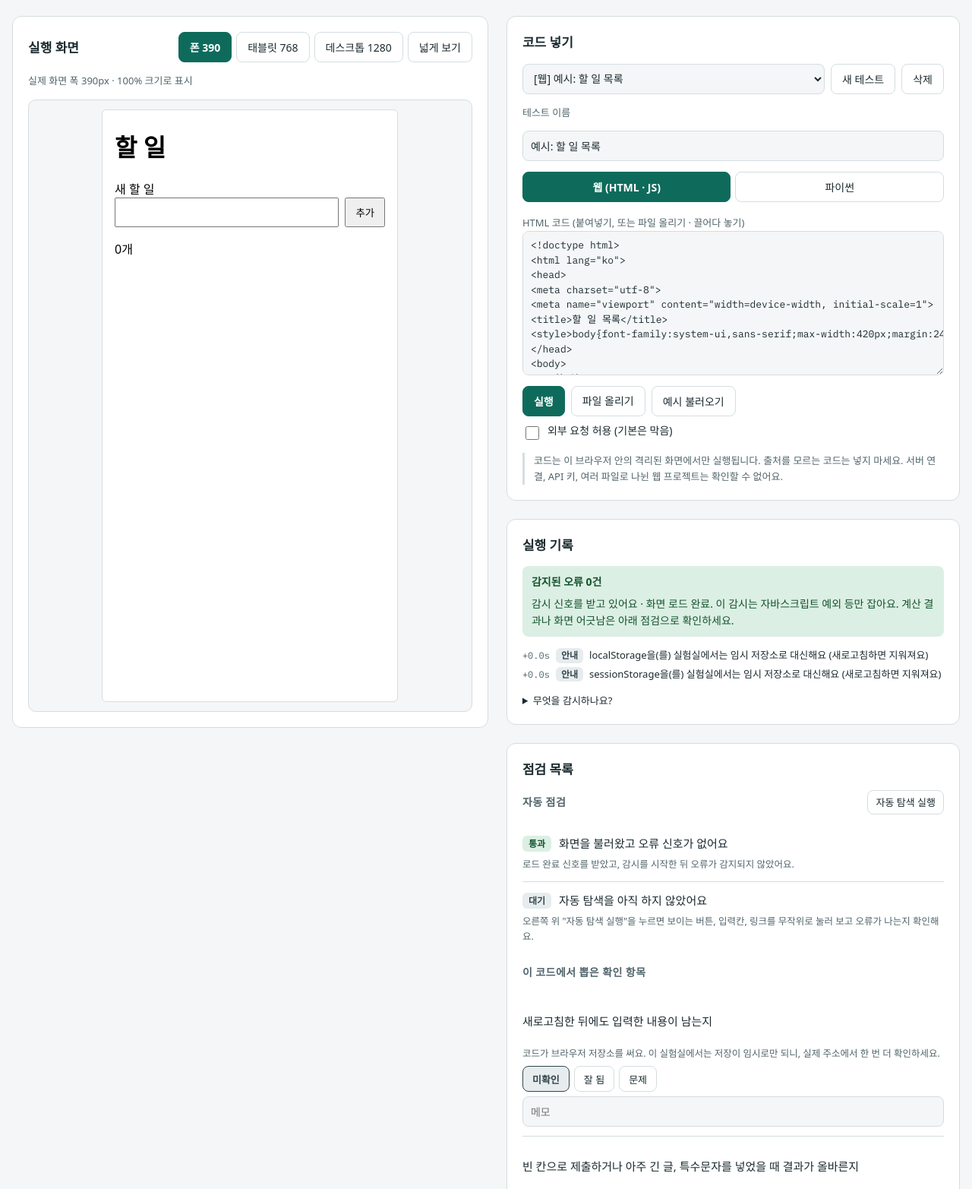
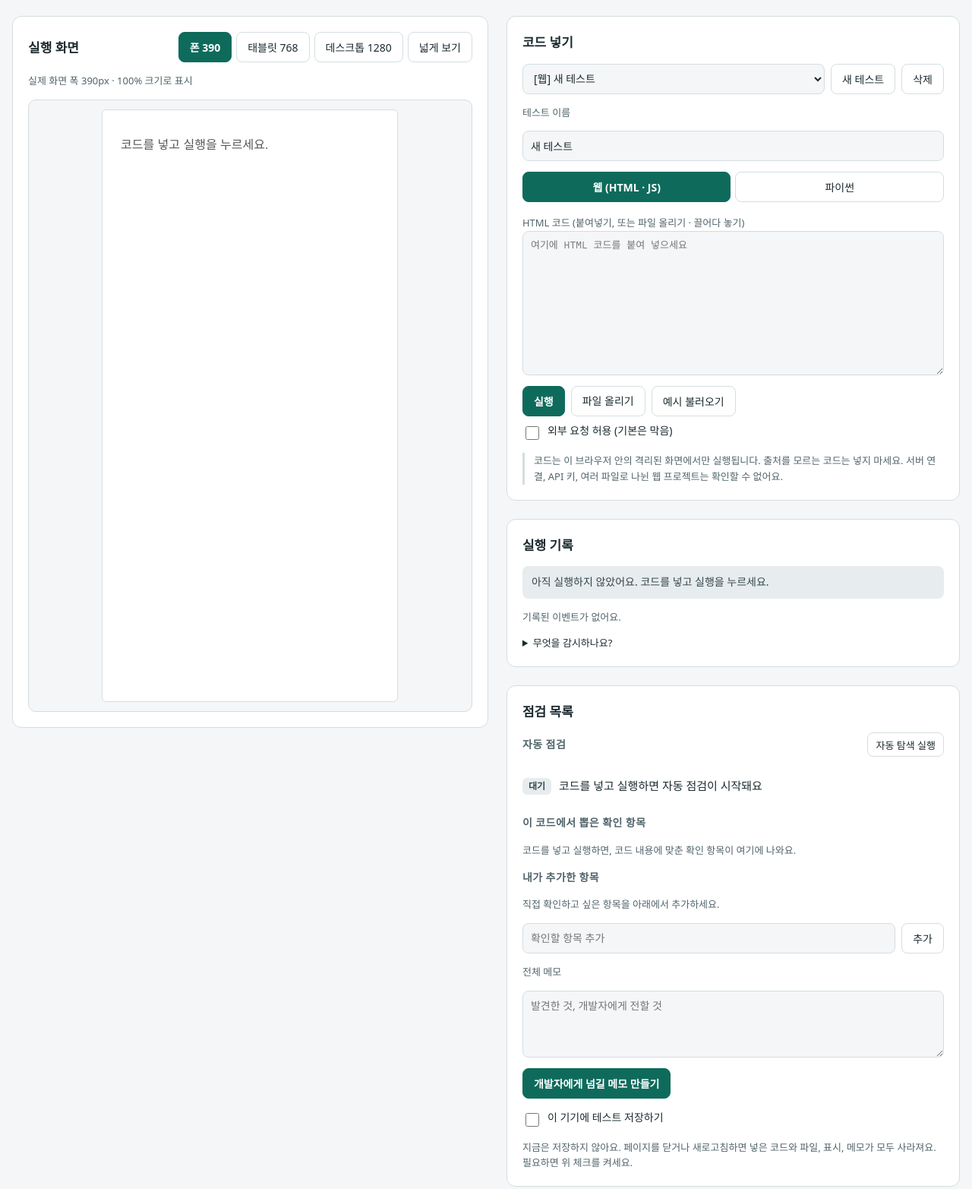
Before and after one commit to creativehj/code-lab, a plain HTML site: page index.html in a window 1280 px wide. Shown: the part 92-1657 px from the top of the page at 76% size. Drawn offline with Linux system fonts and the light colour scheme; a web font is replaced by a local one.

Commit message:
테스트 저장을 기본 끔으로 변경 (열 때마다 빈 테스트로 시작)
Co-Authored-By: Claude Sonnet 5.5 <noreply@anthropic.com>
Claude-Session: https://claude.ai/code/session_01FKcvQbFYssze4ySamRHiMa

```diff
--- a/index.html
+++ b/index.html
@@ -249,7 +249,8 @@ details.how summary{cursor:pointer;color:var(--ink)}
           <span class="note" id="copyMsg" aria-live="polite"></span>
         </div>
         <textarea id="handoff" readonly hidden aria-label="개발자에게 넘길 메모" style="min-height:160px"></textarea>
-        <p class="note" id="storeNote">표시, 메모, 넣은 코드는 이 기기의 이 브라우저에만 저장됩니다. 다른 기기에서는 보이지 않고, 브라우저 데이터를 지우면 사라집니다.</p>
+        <label class="chk" for="persist"><input type="checkbox" id="persist"><span>이 기기에 테스트 저장하기</span></label>
+        <p class="note" id="storeNote"></p>
       </section>
     </div>
   </div>
@@ -525,14 +526,11 @@ function workerMain(){
   ];
   function mk(name,mode){ return {id:uid(),name:name,mode:mode||'web',code:'',files:[],sel:'',entry:'',args:'',stdin:'',memo:'',custom:[],items:{}}; }
 
-  var S={v:2,tests:[],cur:null,net:false,size:'390',wide:false};
-  try{ var raw=localStorage.getItem(KEY); if(raw) S=JSON.parse(raw); else{
-    var old=localStorage.getItem(OLD);
-    if(old){ var o=JSON.parse(old); (o.tests||[]).forEach(function(t){ var n=mk(t.name||'이전 테스트','web'); n.code=t.code||''; n.memo=t.memo||''; n.custom=t.custom||[]; S.tests.push(n); }); S.cur=S.tests[0]&&S.tests[0].id; S.net=!!o.net; }
-  } }catch(e){}
-  if(!S.tests||!S.tests.length){ var first=mk('예시: 할 일 목록','web'); first.code=SAMPLE_WEB; S.tests=[first]; S.cur=first.id; }
+  var S={v:2,tests:[],cur:null,net:false,size:'390',wide:false,persist:false};
+  try{ var raw=localStorage.getItem(KEY); if(raw){ var o=JSON.parse(raw); S.net=!!o.net; S.size=o.size||'390'; S.wide=!!o.wide; S.persist=o.persist===true; if(S.persist&&o.tests&&o.tests.length){ S.tests=o.tests; S.cur=o.cur; } else if(o.tests){ try{ localStorage.setItem(KEY,JSON.stringify({v:2,persist:false,net:S.net,size:S.size,wide:S.wide})); }catch(e){} } } try{ localStorage.removeItem(OLD); }catch(e){} }catch(e){}
+  if(!S.tests||!S.tests.length){ var first=mk('새 테스트','web'); S.tests=[first]; S.cur=first.id; }
   S.v=2; if(!S.size) S.size='390';
-  function save(){ try{ localStorage.setItem(KEY,JSON.stringify(S)); }catch(e){ $('storeNote').textContent='이 브라우저에서는 저장이 막혔거나 용량이 가득 찼어요. 페이지를 닫으면 입력한 내용이 사라질 수 있어요.'; } }
+  function save(){ try{ localStorage.setItem(KEY,JSON.stringify(S.persist?S:{v:2,persist:false,net:S.net,size:S.size,wide:S.wide})); }catch(e){ $('storeNote').textContent='이 브라우저에서는 저장이 막혔거나 용량이 가득 찼어요. 페이지를 닫으면 입력한 내용이 사라질 수 있어요.'; } }
   function cur(){ for(var i=0;i<S.tests.length;i++){ if(S.tests[i].id===S.cur) return S.tests[i]; } S.cur=S.tests[0].id; return S.tests[0]; }
 
   /* ---------- 실행 상태 (저장 안 함) ---------- */
@@ -1040,6 +1038,9 @@ function workerMain(){
   $('run').addEventListener('click',runWeb);
   $('pyRun').addEventListener('click',runPy);
   $('sample').addEventListener('click',function(){ var t=mk('예시: 할 일 목록','web'); t.code=SAMPLE_WEB; S.tests.push(t); switchTo(t.id); });
+  function storeText(){ $('storeNote').textContent=S.persist?'넣은 코드, 파일, 표시, 메모가 이 기기의 이 브라우저에 저장됩니다. 다른 기기에서는 보이지 않고, 브라우저 데이터를 지우면 사라집니다.':'지금은 저장하지 않아요. 페이지를 닫거나 새로고침하면 넣은 코드와 파일, 표시, 메모가 모두 사라져요. 필요하면 위 체크를 켜세요.'; }
+  $('persist').checked=!!S.persist; storeText();
+  $('persist').addEventListener('change',function(){ S.persist=$('persist').checked; storeText(); save(); });
   $('net').checked=!!S.net;
   $('net').addEventListener('change',function(){ S.net=$('net').checked; save(); runWeb(); });
 
--- a/sw.js
+++ b/sw.js
@@ -1,6 +1,6 @@
 // 앱 껍데기를 저장해 두어 인터넷 없이도 열리게 합니다. 넣은 코드와 메모는 여기가 아니라 브라우저 localStorage에 있습니다.
 // 새 버전이 캐시에 가로막히지 않도록 같은 출처 요청은 네트워크를 먼저 시도하고, 실패하면 저장본을 씁니다.
-const V = 'code-lab-shell-v2';
+const V = 'code-lab-shell-v3';
 const SHELL = ['./', 'index.html', 'manifest.webmanifest', 'icon-192.png', 'icon-512.png', 'apple-touch-icon.png'];
 
 self.addEventListener('install', (e) => {
```
Also changed, not shown: 1 other file.
